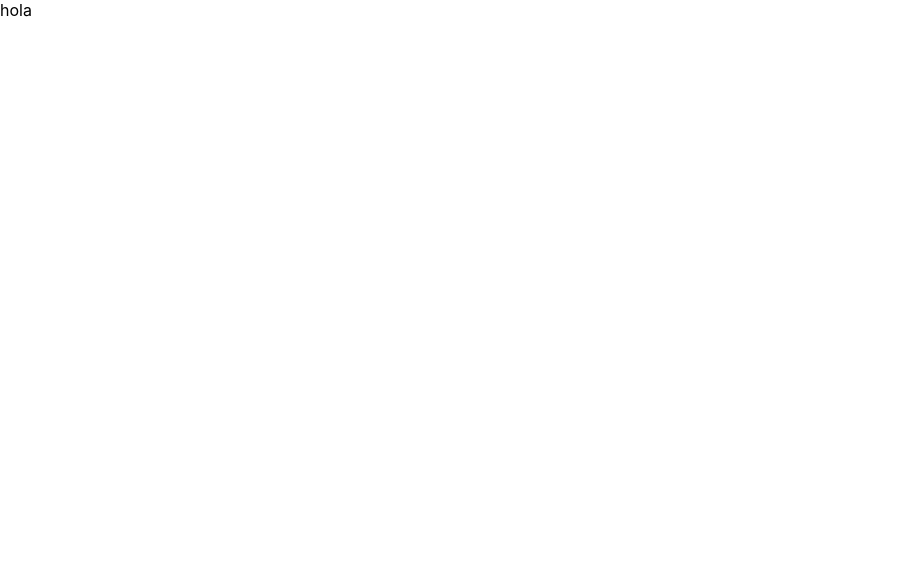
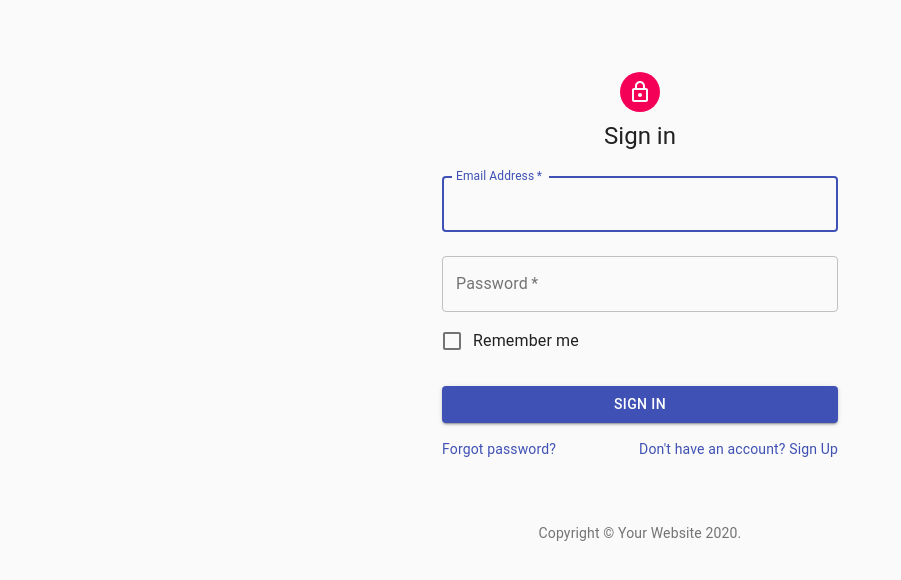
Before and after one commit to davidauza-engineer/e-commerce-frontend, a React (Create React App) app: page / in a window 1280 px wide. Shown: the top 580 px of the page, without its empty margins (0-901 px from the left). Built offline with nearby package versions, Linux system fonts and the light colour scheme.

Commit message:
creacion y matricula del componente Register

```diff
--- a/src/App.js
+++ b/src/App.js
@@ -1,10 +1,14 @@
-import React from 'react';
+import React from "react";
+import { BrowserRouter as Router, Switch, Route } from "react-router-dom";
+import Register from './components/auth/Register'
 
 const App = () => {
   return (
-    <div>
-      hola
-    </div>
+    <Router>
+      <Switch>
+        <Route exact path="/" component={Register} />
+      </Switch>
+    </Router>
   );
 };
 
--- /dev/null
+++ b/src/components/auth/Register.js
@@ -0,0 +1,117 @@
+import React from 'react';
+import Avatar from '@material-ui/core/Avatar';
+import Button from '@material-ui/core/Button';
+import CssBaseline from '@material-ui/core/CssBaseline';
+import TextField from '@material-ui/core/TextField';
+import FormControlLabel from '@material-ui/core/FormControlLabel';
+import Checkbox from '@material-ui/core/Checkbox';
+import Link from '@material-ui/core/Link';
+import Grid from '@material-ui/core/Grid';
+import Box from '@material-ui/core/Box';
+import LockOutlinedIcon from '@material-ui/icons/LockOutlined';
+import Typography from '@material-ui/core/Typography';
+import { makeStyles } from '@material-ui/core/styles';
+import Container from '@material-ui/core/Container';
+
+function Copyright() {
+  return (
+    <Typography variant="body2" color="textSecondary" align="center">
+      {'Copyright © '}
+      <Link color="inherit" href="https://material-ui.com/">
+        Your Website
+      </Link>{' '}
+      {new Date().getFullYear()}
+      {'.'}
+    </Typography>
+  );
+}
+
+const useStyles = makeStyles((theme) => ({
+  paper: {
+    marginTop: theme.spacing(8),
+    display: 'flex',
+    flexDirection: 'column',
+    alignItems: 'center',
+  },
+  avatar: {
+    margin: theme.spacing(1),
+    backgroundColor: theme.palette.secondary.main,
+  },
+  form: {
+    width: '100%', // Fix IE 11 issue.
+    marginTop: theme.spacing(1),
+  },
+  submit: {
+    margin: theme.spacing(3, 0, 2),
+  },
+}));
+
+export default function SignIn() {
+  const classes = useStyles();
+
+  return (
+    <Container component="main" maxWidth="xs">
+      <CssBaseline />
+      <div className={classes.paper}>
+        <Avatar className={classes.avatar}>
+          <LockOutlinedIcon />
+        </Avatar>
+        <Typography component="h1" variant="h5">
+          Sign in
+        </Typography>
+        <form className={classes.form} noValidate>
+          <TextField
+            variant="outlined"
+            margin="normal"
+            required
+            fullWidth
+            id="email"
+            label="Email Address"
+            name="email"
+            autoComplete="email"
+            autoFocus
+          />
+          <TextField
+            variant="outlined"
+            margin="normal"
+            required
+            fullWidth
+            name="password"
+            label="Password"
+            type="password"
+            id="password"
+            autoComplete="current-password"
+          />
+          <FormControlLabel
+            control={<Checkbox value="remember" color="primary" />}
+            label="Remember me"
+          />
+          <Button
+            type="submit"
+            fullWidth
+            variant="contained"
+            color="primary"
+            className={classes.submit}
+          >
+            Sign In
+          </Button>
+          <Grid container>
+            <Grid item xs>
+              <Link href="#" variant="body2">
+                Forgot password?
+              </Link>
+            </Grid>
+            <Grid item>
+              <Link href="#" variant="body2">
+                {"Don't have an account? Sign Up"}
+              </Link>
+            </Grid>
+          </Grid>
+        </form>
+      </div>
+      <Box mt={8}>
+        <Copyright />
+      </Box>
+    </Container>
+  );
+}
```
